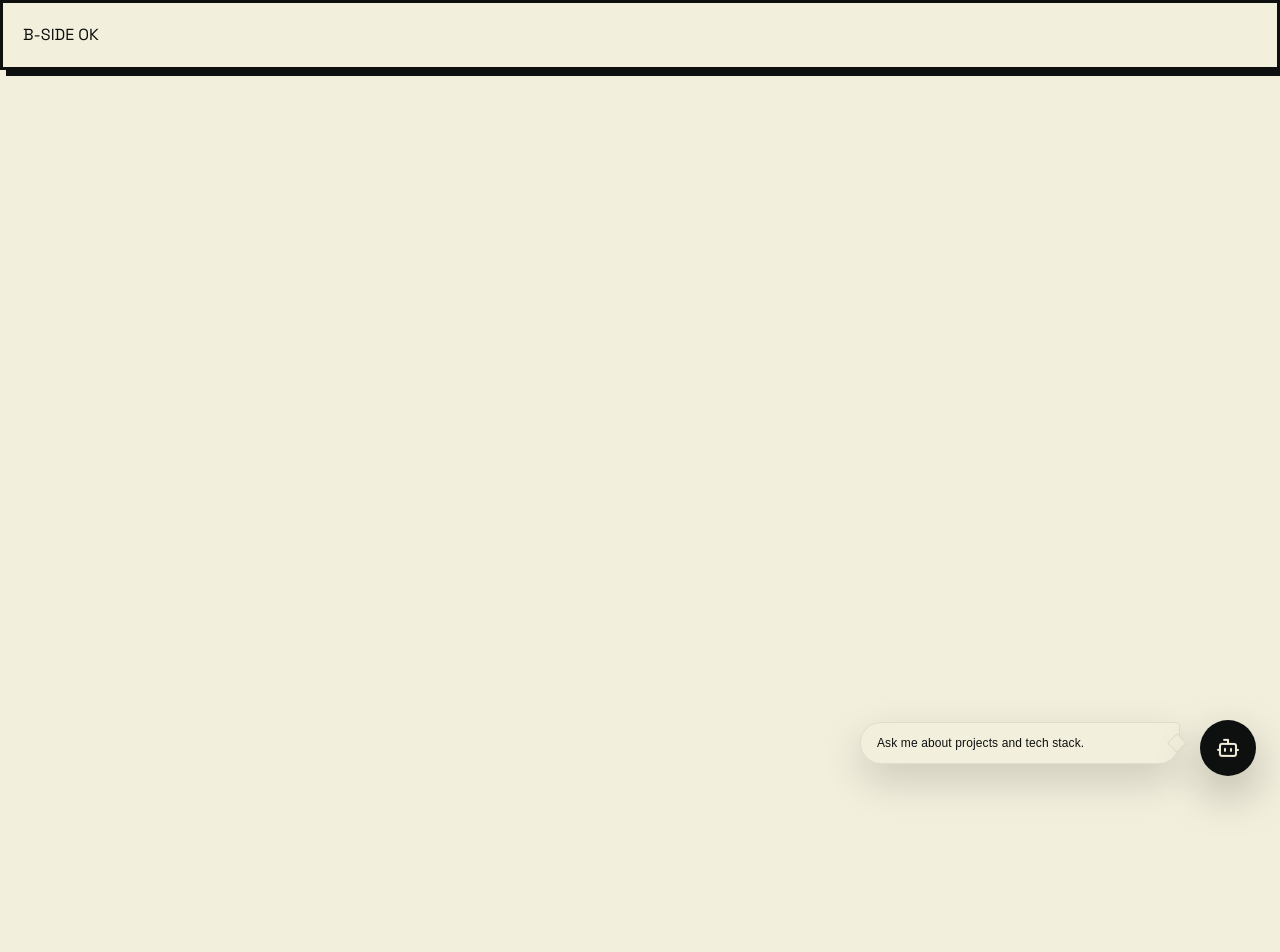
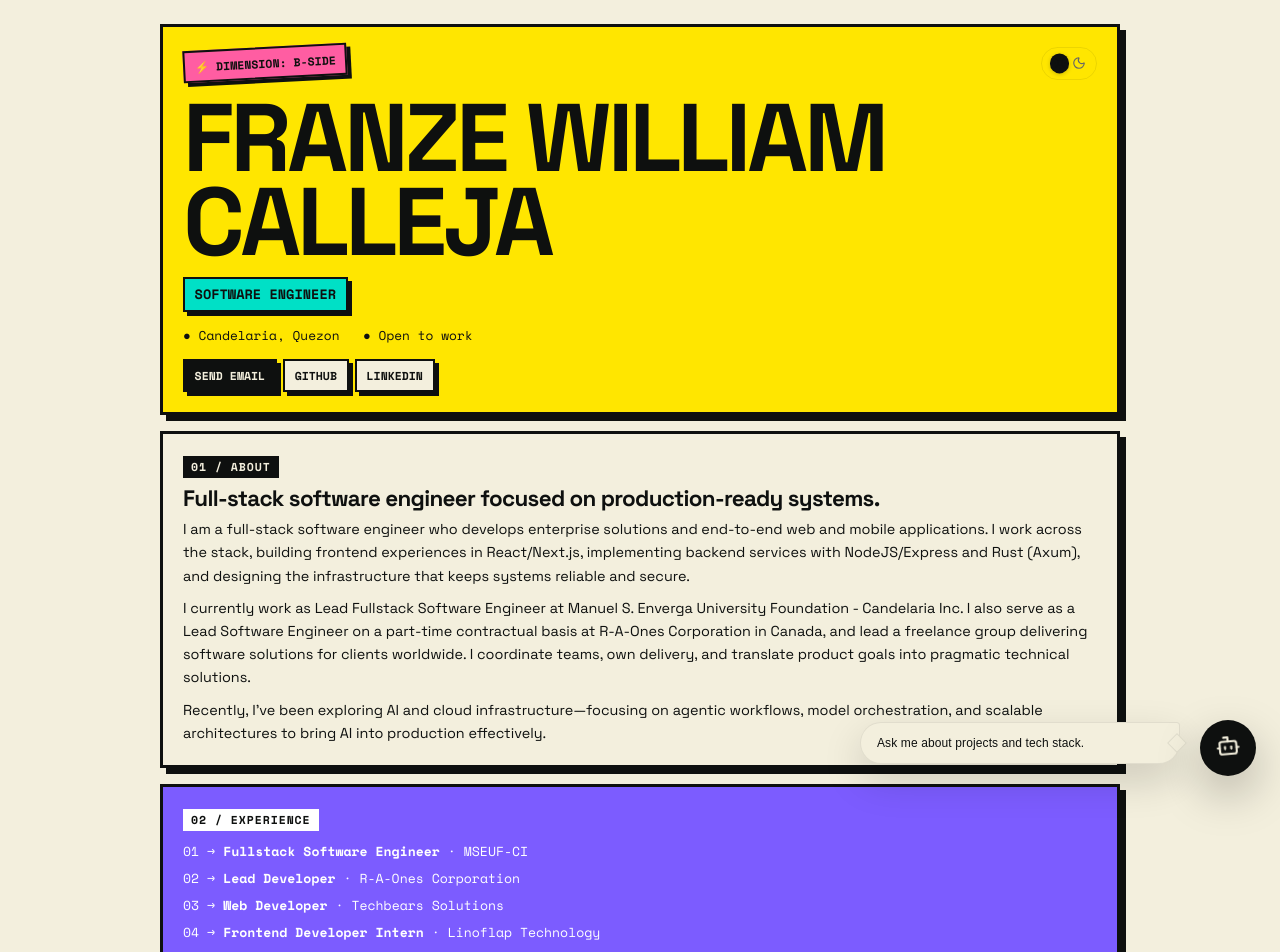
Before and after one commit to franze-calleja/franzecalleja, a Next.js app: page /b-side in a window 1280 px wide. Shown: the top 952 px of the page. Before the commit the page ends 800 px from the top, so only its background shows below. Built offline with nearby package versions, Linux system fonts and the light colour scheme.

Commit message:
feat: assemble the b-side home page

```diff
--- a/app/b-side/page.tsx
+++ b/app/b-side/page.tsx
@@ -1,3 +1,36 @@
-export default function P() {
-  return <main className="bs-block">B-SIDE OK</main>;
+"use client";
+
+import { useGsapReveal } from "@/components/b-side/use-gsap-reveal";
+import BSideHero from "@/components/b-side/b-side-hero";
+import BSideAbout from "@/components/b-side/b-side-about";
+import BSideExperience from "@/components/b-side/b-side-experience";
+import BSideStack from "@/components/b-side/b-side-stack";
+import BSideSkills from "@/components/b-side/b-side-skills";
+import BSideProjects from "@/components/b-side/b-side-projects";
+import BSideEducation from "@/components/b-side/b-side-education";
+import BSideTestimonials from "@/components/b-side/b-side-testimonials";
+import BSideAvailability from "@/components/b-side/b-side-availability";
+import BSideGallery from "@/components/b-side/b-side-gallery";
+import BSideFooter from "@/components/b-side/b-side-footer";
+
+export default function BSidePage() {
+  const ref = useGsapReveal<HTMLDivElement>();
+
+  return (
+    <main className="mx-auto w-full max-w-5xl px-4 py-6 sm:px-8">
+      <div ref={ref} style={{ display: "grid", gap: "1rem" }}>
+        <BSideHero />
+        <BSideAbout />
+        <BSideExperience />
+        <BSideStack />
+        <BSideSkills />
+        <BSideProjects />
+        <BSideEducation />
+        <BSideTestimonials />
+        <BSideAvailability />
+        <BSideGallery />
+        <BSideFooter />
+      </div>
+    </main>
+  );
 }
```
